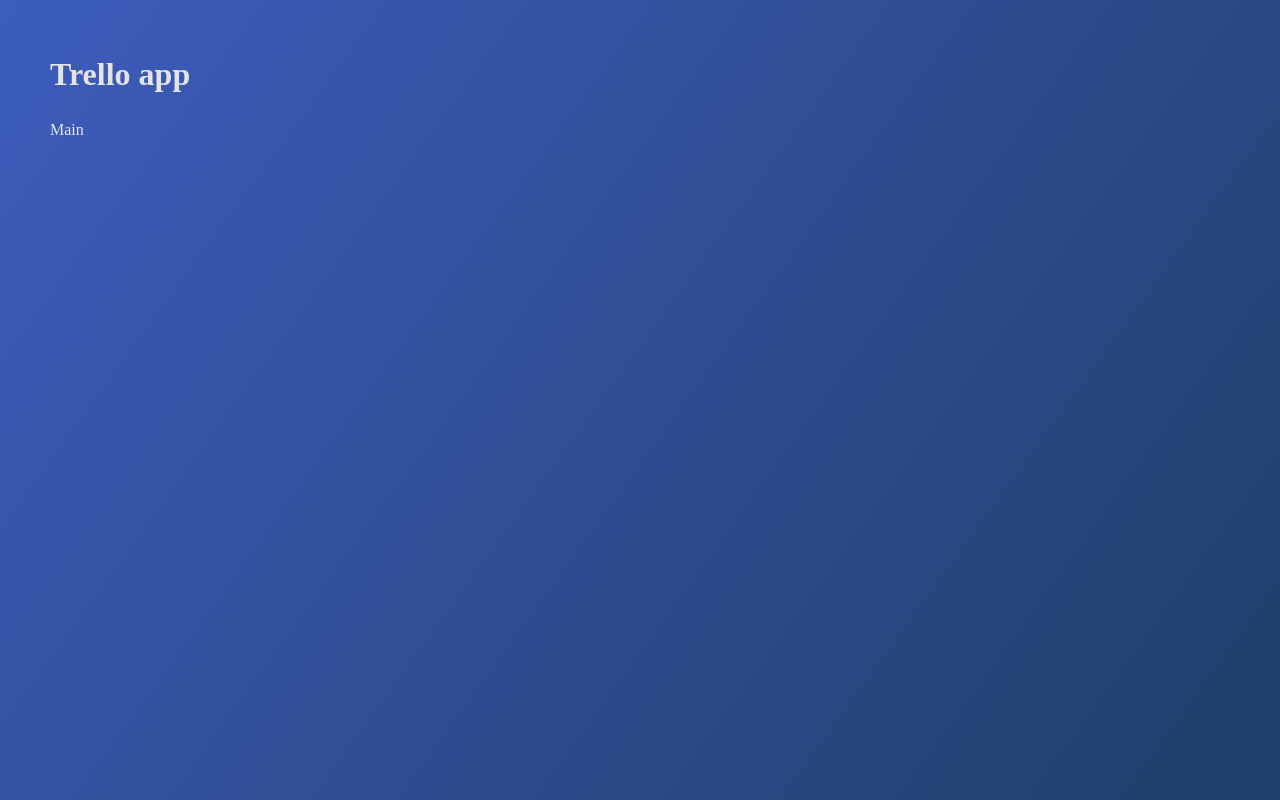
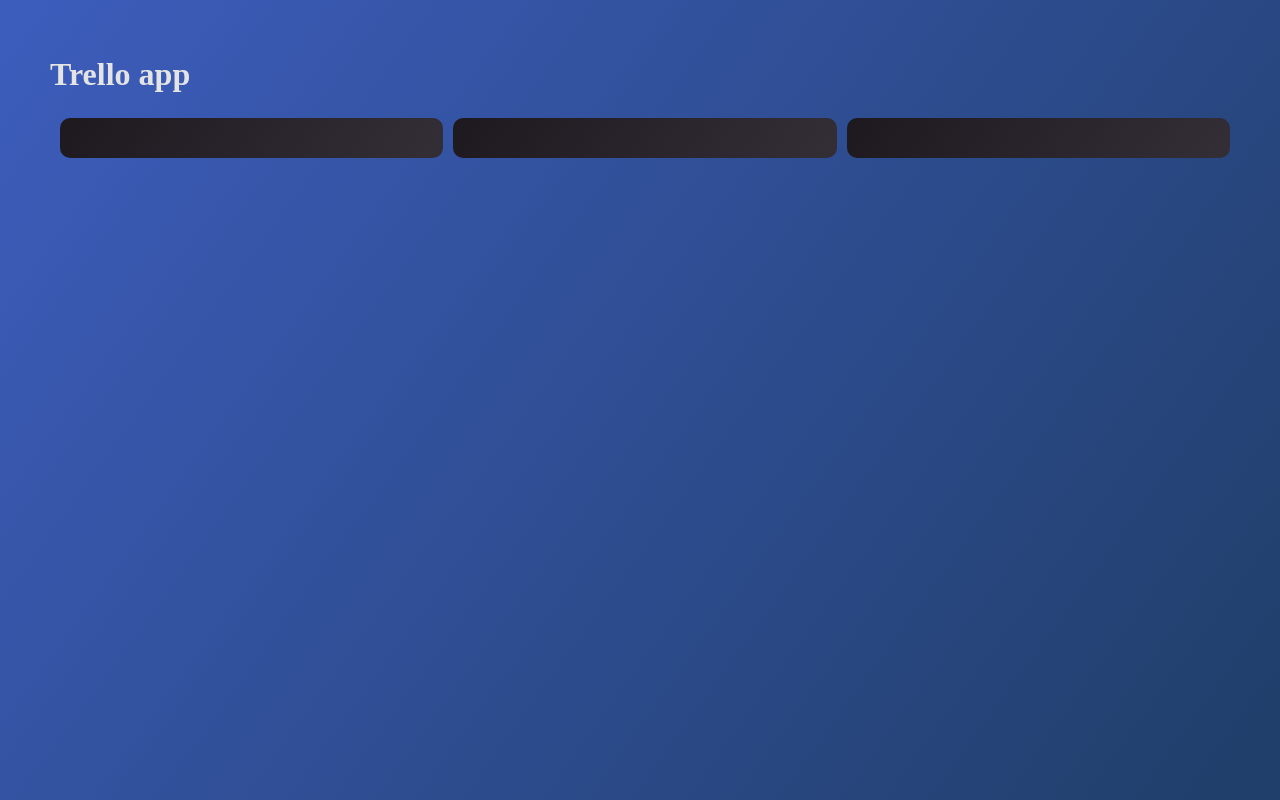
Before and after one commit to Kotaro-Miyagi/trello_ts, a React (Create React App) app: page / in a window 1280 px wide. Built offline with nearby package versions, Linux system fonts and the light colour scheme.

Commit message:
unable to resolve errors in Main.tsx

```diff
--- a/package.json
+++ b/package.json
@@ -38,6 +38,7 @@
     ]
   },
   "devDependencies": {
+    "@types/react-beautiful-dnd": "^13.1.8",
     "@types/react-dom": "^18.2.21",
     "@types/uuid": "^9.0.8"
   }
--- a/src/components/Main.tsx
+++ b/src/components/Main.tsx
@@ -1,8 +1,27 @@
-import React from "react";
+import React, {useState} from "react";
+import { DragDropContext, Droppable, Draggable, DropResult } from "react-beautiful-dnd";
+import dummyData from "../dummyData"
+
 
 const Main: React.FC = () => {
+    const [data, setData] = useState(dummyData)
+
+    const onDragEnd = (result: DropResult) => {
+
+    };
+
     return (
-        <div>Main</div>
+        <DragDropContext onDragEnd={onDragEnd}>
+            <div className={"trello"}>
+                {data.map((section) => (
+                    <Droppable key={section.id} droppableId={section.id}>
+                        {(provided) => <div className="trello-section" ref={provided.innerRef}>
+                            <div className="trello-section-title"></div>
+                        </div>}
+                    </Droppable>
+                ))}
+            </div>
+        </DragDropContext>
     );
 }
 
```
Also changed, not shown: 1 other file (tests, documents, lock files or other folders).
